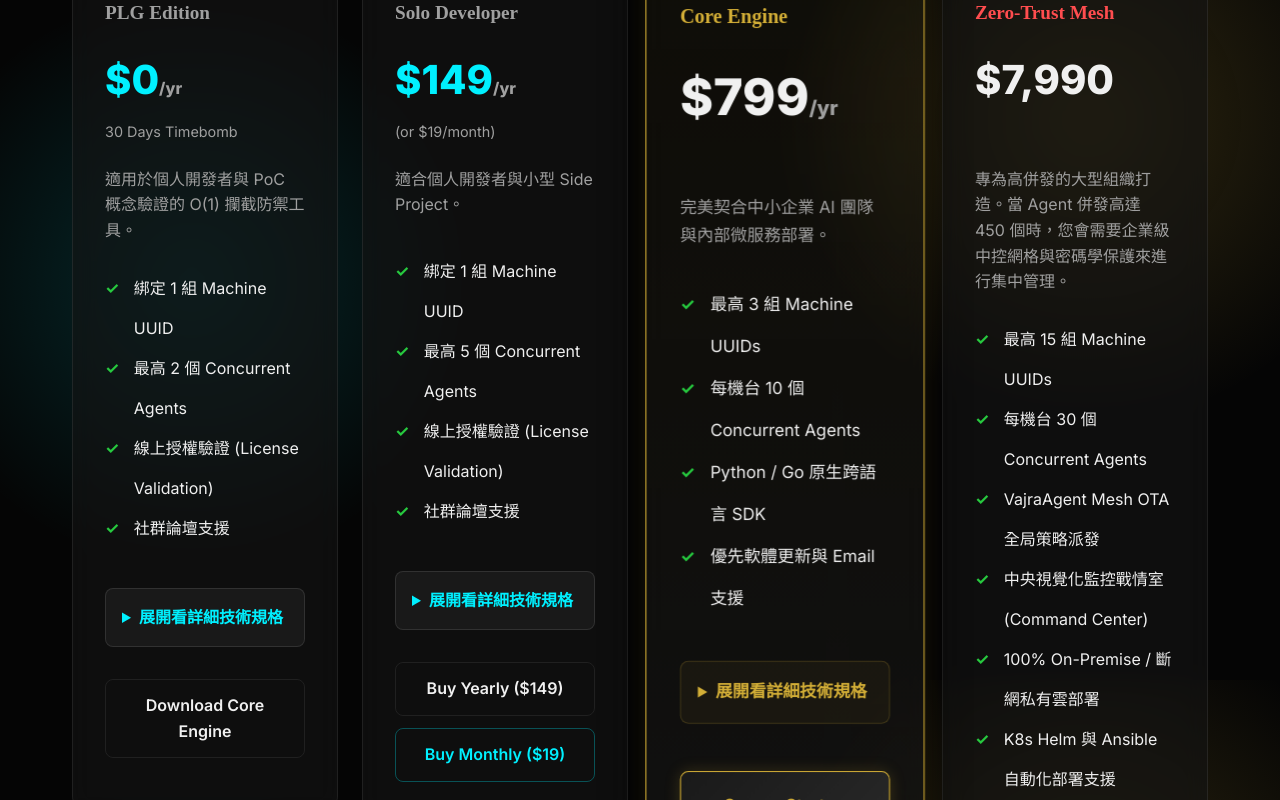
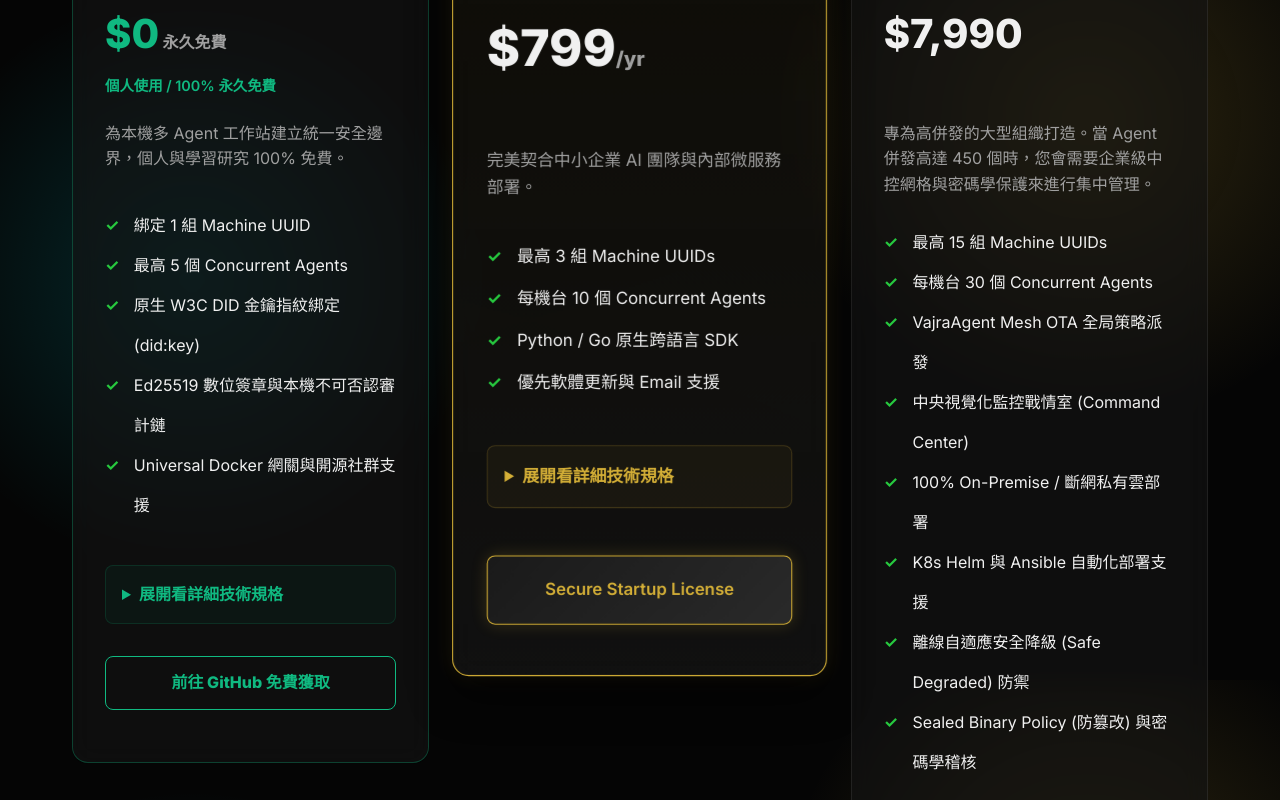
Before and after one commit to Top-Celestial-Company-Ltd/DROS-Official-Website, a React (Vite) app: page /pricing in a window 1280 px wide. Shown: the part 920-1720 px from the top of the page. Built offline with nearby package versions, Linux system fonts and the light colour scheme.

Commit message:
feat(pricing): remove Free-Trial, update Hacker to Free for Personal/Non-Commercial with GitHub link, remove Free-Trial from matrix table

```diff
--- a/src/locales/en/pricing.json
+++ b/src/locales/en/pricing.json
@@ -6,36 +6,22 @@
   "subtitle": "Eradicate hallucinations and injection attacks at the root. Upgrade your Enterprise AI infrastructure to an OS-level execution governance standard.",
   "early_adopter": "<strong style='color: var(--accent-gold)'>Early Adopter Pricing:</strong> We are currently in the V3 rollout phase. Enterprise licenses will increase to <strong>$15,000/yr</strong> in Q4 2026. Lock in your license before the price hike!",
   "tiers": {
-    "free_trial": {
-      "name": "VajraClaw Free-Trial <br/><span style='font-size: 1.2rem; color: #a0a0a0'>PLG Edition</span>",
+    "hacker": {
+      "name": "VajraClaw Hacker <br/><span style='font-size: 1.2rem; color: #10b981'>Community (Non-Commercial)</span>",
       "price_yearly": "$0",
-      "price_monthly": "30 Days Timebomb",
-      "desc": "A high-performance O(1) execution gate designed for independent developers and PoC validation.",
-      "features": [
-        "1 Machine UUID Binding",
-        "Max 2 Concurrent Agents",
-        "Online License Validation",
-        "Community forum support"
-      ],
-      "details_title": "View Technical Specs",
-      "details_content": "<p><strong>Target Audience</strong>: A lightweight, blazingly fast, embeddable developer toolkit focused on delivering constant-time evaluation (<0.02ms) at runtime.<br/><strong>Core Mechanisms:</strong></p><ul style='list-style-type: disc; margin-left: 20px;'><li><strong>O(1) Bitmap Engine</strong>: Native compilation, runtime latency under 0.02ms.</li><li><strong>Strict Fail-Closed</strong>: Triggers OS-level Panic immediately.</li><li><strong>DevEx</strong>: Compiles Vajra DSL for instant deployment.</li></ul>",
-      "btn": "Download Core Engine"
-    },
-    "hacker": {
-      "name": "VajraClaw Hacker <br/><span style='font-size: 1.2rem; color: #a0a0a0'>Solo Developer</span>",
-      "price_yearly": "$149",
-      "price_monthly": "(or $19/month)",
-      "desc": "Ideal for solo developers and small side projects.",
+      "price_unit": " Free Forever",
+      "price_monthly": "Personal Use / 100% Free Forever",
+      "desc": "Enforces a unified execution governance boundary for local multi-agent workstations. 100% Free for personal and research use.",
       "features": [
         "1 Machine UUID Binding",
         "Max 5 Concurrent Agents",
-        "Online License Validation",
-        "Community forum support"
+        "Native W3C DID Key Fingerprinting (did:key)",
+        "Ed25519 Signatures & Local Tamper-Evident Audit Chain",
+        "Universal Docker Gateway & Open Source Support"
       ],
       "details_title": "View Technical Specs",
-      "details_content": "<p><strong>Hacker vs. Free Trial — Key Differences</strong>: Hacker is the first paid subscription tier, removing all restrictions of the Free Trial.</p><ul style='list-style-type: disc; margin-left: 20px;'><li><strong>⏱️ No Time Limit</strong>: Unlike the Free Trial's 30-day timebomb, your annual subscription is perpetual until the next renewal cycle.</li><li><strong>🤖 5 Concurrent Agents</strong>: Upgraded from Free Trial's 2 agents — supports more complex multi-agent workflows.</li><li><strong>O(1) Bitmap Engine</strong>: Native compilation, runtime validation latency under 0.02ms.</li><li><strong>Strict Fail-Closed</strong>: Triggers OS-level Panic immediately — cannot be bypassed by LLM semantic manipulation.</li><li><strong>Priority Software Updates</strong>: First access to security patches and new feature rollouts.</li></ul>",
-      "btn_yearly": "Buy Yearly ($149)",
-      "btn_monthly": "Buy Monthly ($19)"
+      "details_content": "<p><strong>Target Audience</strong>: A deterministic runtime security shield designed for solo developers, hackers, and researchers building local multi-agent workstations.<br/><strong>Core Mechanisms:</strong></p><ul style='list-style-type: disc; margin-left: 20px;'><li><strong>🛡️ 100% Free Forever (Non-Commercial)</strong>: No credit card, no license server required. Bootstraps locally.</li><li><strong>🤖 5 Concurrent Agents</strong>: Protects DSH, AGY, Codex, Claude Code, Cursor, and OpenClaw simultaneously.</li><li><strong>⚡ O(1) Constant-Time Kernel</strong>: Sub-microsecond (<1μs) bitmap circuit breaking against unauthorized tool calls.</li><li><strong>🪪 RFC-010 Open Passport</strong>: Native W3C did:key cryptographic identity issued locally.</li><li><strong>🐙 Open Source Community</strong>: Maintained by Top-Celestial open source community.</li></ul>",
+      "btn": "Get on GitHub (Free)"
     },
     "startup": {
       "badge": "RECOMMENDED",
@@ -81,24 +67,23 @@
     "title": "Full Feature Comparison Matrix",
     "subtitle": "Compare all security capabilities across tiers — choose the protection level your AI infrastructure deserves",
     "col_feature": "Security Feature / Spec",
-    "col_free": "⚪ Free Trial",
-    "col_hacker": "🟢 Hacker",
+    "col_hacker": "🟢 Hacker (Non-Commercial)",
     "col_startup": "🔵 Startup",
     "col_enterprise": "🟣 Enterprise",
     "col_sovereign": "👑 Sovereign",
     "rows": [
-      ["Target Audience", "Personal PoC", "Solo Developer", "SME AI Teams", "Large Enterprise", "Finance / Defense / Critical Infra"],
-      ["License Term", "1-Month Trial", "Annual Subscription", "Annual Subscription", "Annual Subscription", "Project Contract"],
-      ["Machine UUIDs", "1", "1", "3", "15", "Unlimited"],
-      ["Concurrent Agents", "2", "5", "30 (3×10)", "450 (15×30)", "Unlimited (Swarm)"],
-      ["VajraAgent UI Console Tier", "Single Agent Passport Console", "Single Agent Passport Console", "Single Agent Passport Console", "Enterprise Bidirectional Permission Control (DIT Issuance & Capability Toggles)", "Full Swarm Command Center (1ms Global Kill-Switch)"],
-      ["Pillar 1: Principal (RFC-010 Passport / DIT)", "✅ 30-Day Trial Token", "✅ Single Agent DIT", "✅ Bidirectional Role Tagging", "✅ Enterprise Hierarchical PKI Issuance", "✅ Sovereign Cross-Domain DID"],
-      ["Pillar 2: Authorization (Capability Bitmaps)", "✅ $O(1)$ Bit Vector", "✅ $O(1)$ Bit Vector", "✅ Visual Toggles & Dynamic Bitmaps", "✅ Enterprise 256-bit Matrix", "✅ Hardware SIMD Bitmask"],
-      ["Pillar 3: Tool/Action Bound (C-ABI Hard Block)", "✅ $26.1\\ \\mu\\text{s}$ In-Band Intercept", "✅ $26.1\\ \\mu\\text{s}$ In-Band Intercept", "✅ $26.1\\ \\mu\\text{s}$ In-Band Intercept", "✅ $26.1\\ \\mu\\text{s}$ In-Band Intercept", "✅ $26.1\\ \\mu\\text{s}$ eBPF/FPGA Intercept"],
-      ["Pillar 4: Policy Gate (Redaction / HITL / ZKP)", "❌", "❌", "✅ PII Redaction & HITL Hold", "✅ Full ZKP-Lite & HITL Hold", "✅ Defense-Grade Dual Sign-off"],
-      ["Pillar 5: Audit Log (Merkle Hash Chain)", "❌", "❌", "✅ Local Immutable Provenance", "✅ SHA-256 Merkle Chain + Ed25519", "✅ Distributed Multi-Server Chain"],
-      ["Pillar 6: Revocation (<1μs RCU Instant Revoke)", "❌", "❌", "✅ 1-Click Blacklist Button", "✅ 1-Click $<1\\ \\mu\\text{s}$ RCU Revoke (HTTP 403)", "✅ Full Swarm 1ms Tactical Kill-Switch"],
-      ["Deployment Target", "Local PC", "Local / Docker", "VM / NAS", "K8s / GKE / On-Premise", "Air-Gapped / Sovereign Cloud"]
+      ["Target Audience", "Solo Dev / Research (Non-Commercial)", "10~50 Dev Startup Teams", "Large Enterprise / Listed Co.", "Finance / Defense / Critical Infra"],
+      ["License Term", "Free Forever", "Annual Subscription", "Annual Subscription", "Project Contract"],
+      ["Machine UUIDs", "1", "3", "15", "Unlimited"],
+      ["Concurrent Agents", "5", "30 (3×10)", "450 (15×30)", "Unlimited (Swarm)"],
+      ["VajraAgent UI Console Tier", "Single Agent Passport Console", "Single Agent Passport Console", "Enterprise Bidirectional Permission Control (DIT Issuance & Capability Toggles)", "Full Swarm Command Center (1ms Global Kill-Switch)"],
+      ["Pillar 1: Principal (RFC-010 Passport / DIT)", "✅ Native W3C did:key Token", "✅ Bidirectional Role Tagging", "✅ Enterprise Hierarchical PKI Issuance", "✅ Sovereign Cross-Domain DID"],
+      ["Pillar 2: Authorization (Capability Bitmaps)", "✅ $O(1)$ Bit Vector", "✅ Visual Toggles & Dynamic Bitmaps", "✅ Enterprise 256-bit Matrix", "✅ Hardware SIMD Bitmask"],
+      ["Pillar 3: Tool/Action Bound (C-ABI Hard Block)", "✅ $26.1\\ \\mu\\text{s}$ In-Band Intercept", "✅ $26.1\\ \\mu\\text{s}$ In-Band Intercept", "✅ $26.1\\ \\mu\\text{s}$ In-Band Intercept", "✅ $26.1\\ \\mu\\text{s}$ eBPF/FPGA Intercept"],
+      ["Pillar 4: Policy Gate (Redaction / HITL / ZKP)", "❌", "✅ PII Redaction & HITL Hold", "✅ Full ZKP-Lite & HITL Hold", "✅ Defense-Grade Dual Sign-off"],
+      ["Pillar 5: Audit Log (Merkle Hash Chain)", "✅ Local Ed25519 Signed Log", "✅ Local Immutable Provenance", "✅ SHA-256 Merkle Chain + Ed25519", "✅ Distributed Multi-Server Chain"],
+      ["Pillar 6: Revocation (<1μs RCU Instant Revoke)", "❌", "✅ 1-Click Blacklist Button", "✅ 1-Click $<1\\ \\mu\\text{s}$ RCU Revoke (HTTP 403)", "✅ Full Swarm 1ms Tactical Kill-Switch"],
+      ["Deployment Target", "Local / Docker (Multi-Agent Gateway)", "VM / NAS Docker", "K8s / GKE / On-Premise", "Air-Gapped / Sovereign Cloud"]
     ]
   },
   "cta": {
--- a/src/locales/zh-TW/pricing.json
+++ b/src/locales/zh-TW/pricing.json
@@ -6,36 +6,22 @@
   "subtitle": "從根本解決法義幻覺與注入攻擊。為您的企業 AI 基礎設施升級至 OS 等級的執行治理標準。",
   "early_adopter": "<strong style='color: var(--accent-gold)'>Early Adopter Pricing:</strong> 我們目前處於 V3 釋出階段。企業授權將於 2026 Q4 調漲至 <strong>$15,000/yr</strong>。強烈建議在下一波調漲前鎖定您的授權！",
   "tiers": {
-    "free_trial": {
-      "name": "VajraClaw Free-Trial <br/><span style='font-size: 1.2rem; color: #a0a0a0'>PLG Edition</span>",
+    "hacker": {
+      "name": "VajraClaw Hacker <br/><span style='font-size: 1.2rem; color: #10b981'>社群版 (非商業用途)</span>",
       "price_yearly": "$0",
-      "price_monthly": "30 Days Timebomb",
-      "desc": "適用於個人開發者與 PoC 概念驗證的 O(1) 攔截防禦工具。",
-      "features": [
-        "綁定 1 組 Machine UUID",
-        "最高 2 個 Concurrent Agents",
-        "線上授權驗證 (License Validation)",
-        "社群論壇支援"
-      ],
-      "details_title": "展開看詳細技術規格",
-      "details_content": "<p><strong>產品定位</strong>：輕量級、極速、可嵌入的開發者防護工具包，專注體驗低於 0.02ms 的極速攔截性能。<br/><strong>核心機制：</strong></p><ul style='list-style-type: disc; margin-left: 20px;'><li><strong>O(1) Bitmap 引擎</strong>：原生編譯，執行期驗證延遲低於 0.02ms。</li><li><strong>Strict Fail-Closed</strong>：直接觸發 Panic，拒絕服務。</li><li><strong>開發體驗</strong>：支援編譯 Vajra DSL，快速上手。</li></ul>",
-      "btn": "Download Core Engine"
-    },
-    "hacker": {
-      "name": "VajraClaw Hacker <br/><span style='font-size: 1.2rem; color: #a0a0a0'>Solo Developer</span>",
-      "price_yearly": "$149",
-      "price_monthly": "(or $19/month)",
-      "desc": "適合個人開發者與小型 Side Project。",
+      "price_unit": " 永久免費",
+      "price_monthly": "個人使用 / 100% 永久免費",
+      "desc": "為本機多 Agent 工作站建立統一安全邊界，個人與學習研究 100% 免費。",
       "features": [
         "綁定 1 組 Machine UUID",
         "最高 5 個 Concurrent Agents",
-        "線上授權驗證 (License Validation)",
-        "社群論壇支援"
+        "原生 W3C DID 金鑰指紋綁定 (did:key)",
+        "Ed25519 數位簽章與本機不可否認審計鏈",
+        "Universal Docker 網關與開源社群支援"
       ],
       "details_title": "展開看詳細技術規格",
-      "details_content": "<p><strong>Hacker vs. Free Trial — 核心差異</strong>：Hacker 版為第一個正式付費訂閱級別，解除試用版的所有限制。</p><ul style='list-style-type: disc; margin-left: 20px;'><li><strong>⏱️ 無時限授權</strong>：不同於 Free Trial 的 30 天炸彈，年訂閱制永久使用至下一訂閱週期。</li><li><strong>🤖 5 個 Concurrent Agents</strong>：從 Free Trial 的 2 個提升至 5 個，支援更複雜的 Side Project 工作流。</li><li><strong>O(1) Bitmap 引擎</strong>：原生編譯，執行期驗證延遲低於 0.02ms。</li><li><strong>Strict Fail-Closed</strong>：直接觸發 OS 層 Panic，無法被 LLM 語意繞過。</li><li><strong>Priority Software Updates</strong>：優先獲得安全更新與新功能推送。</li></ul>",
-      "btn_yearly": "Buy Yearly ($149)",
-      "btn_monthly": "Buy Monthly ($19)"
+      "details_content": "<p><strong>產品定位</strong>：專為個人開發者、極客玩家打造的多 Agent 本機工作站執行期安全防線。</p><ul style='list-style-type: disc; margin-left: 20px;'><li><strong>🛡️ 100% 永久免費 (非商業用途)</strong>：免綁卡、免授權伺服器，本地即刻啟動。</li><li><strong>🤖 5 個 Concurrent Agents</strong>：守護 DSH、AGY、Codex、Claude Code、Cursor 與 OpenClaw。</li><li><strong>⚡ O(1) 常數時間微核心</strong>：原生點陣熔斷 (<1μs)，直接阻斷越權 Tool 調用。</li><li><strong>🪪 RFC-010 開放護照</strong>：本地簽發原生 W3C did:key 身分證。</li><li><strong>🐙 開源社群協作</strong>：由 Top-Celestial 官方開源庫持續維護。</li></ul>",
+      "btn": "前往 GitHub 免費獲取"
     },
     "startup": {
       "badge": "RECOMMENDED",
@@ -81,24 +67,23 @@
     "title": "完整功能規格對照表",
     "subtitle": "各版本完整安全功能一覽，選擇最符合您 AI 基礎設施需求的防護等級",
     "col_feature": "安全功能 / 規格",
-    "col_free": "⚪ Free Trial",
-    "col_hacker": "🟢 Hacker",
+    "col_hacker": "🟢 Hacker (個人非商用)",
     "col_startup": "🔵 Startup",
     "col_enterprise": "🟣 Enterprise",
     "col_sovereign": "👑 Sovereign",
     "rows": [
-      ["目標客戶", "個人試用", "個人開發者", "10~50 人新創", "中大型企業", "金融 / 國防 / 關鍵基建"],
-      ["使用期限", "1 個月試用", "年度訂閱", "年度訂閱", "年度訂閱", "專案雙向合約"],
-      ["Machine UUIDs", "1 組", "1 組", "3 組", "15 組", "無限制"],
-      ["Concurrent Agents", "2 個", "5 個", "30 個 (3×10)", "450 個 (15×30)", "無限制 (Swarm)"],
-      ["VajraAgent 主控頁控制台", "單機 Agent 護照控制台", "單機 Agent 護照控制台", "單機 Agent 護照控制台", "企業雙向權限總控台 (對內發行 DIT、對外 Capability 勾選)", "全網 Swarm 戰術指揮中心 (1ms 全網 Kill-Switch)"],
-      ["Pillar 1: Principal (RFC-010 護照 / DIT)", "✅ 30 天試用憑證", "✅ 單機 DIT 憑證", "✅ 雙向權限標籤發行", "✅ 企業階層式 PKI Token 發行", "✅ 跨國網域 Sovereign DID"],
-      ["Pillar 2: Authorization (Capability Bitmaps)", "✅ $O(1)$ 基礎位元圖", "✅ $O(1)$ 基礎位元圖", "✅ 視覺化勾選與動態 Bitmaps", "✅ 企業級 256-bit 位元矩陣", "✅ 自訂硬體級 SIMD 位元遮罩"],
-      ["Pillar 3: Tool/Action Bound (C-ABI 熔斷)", "✅ $26.1\\ \\mu\\text{s}$ 帶內硬熔斷", "✅ $26.1\\ \\mu\\text{s}$ 帶內硬熔斷", "✅ $26.1\\ \\mu\\text{s}$ 帶內硬熔斷", "✅ $26.1\\ \\mu\\text{s}$ 帶內硬熔斷", "✅ $26.1\\ \\mu\\text{s}$ 硬體 eBPF/FPGA 熔斷"],
-      ["Pillar 4: Policy Gate (動態遮蔽 / HITL / ZKP)", "❌", "❌", "✅ PII 動態遮蔽與 HITL 懸停", "✅ 完整 ZKP-Lite 零知識證明與 HITL", "✅ 國防級雙人授權與硬體門閥"],
-      ["Pillar 5: Audit Log (Merkle Hash Chain)", "❌", "❌", "✅ 本地不可篡改追溯", "✅ SHA-256 Merkle 雜湊鏈 + Ed25519 簽章", "✅ 分散式鏈上/跨伺服器稽核"],
-      ["Pillar 6: Revocation (<1μs RCU 一鍵撤銷)", "❌", "❌", "✅ 一鍵黑名單按鈕", "✅ 一鍵按鈕 $<1\\ \\mu\\text{s}$ RCU 撤銷 (HTTP 403)", "✅ 全網 1ms 戰術 Kill-Switch"],
-      ["部署環境", "Local PC", "Local / Docker", "VM / NAS", "K8s / GKE / On-Premise", "Air-Gapped / Sovereign Cloud"]
+      ["目標客戶", "個人開發者 / 研究 (非商用)", "10~50 人新創團隊", "中大型企業 / 上市公司", "金融 / 國防 / 關鍵基建"],
+      ["使用期限", "永久免費", "年度訂閱", "年度訂閱", "專案雙向合約"],
+      ["Machine UUIDs", "1 組", "3 組", "15 組", "無限制"],
+      ["Concurrent Agents", "5 個", "30 個 (3×10)", "450 個 (15×30)", "無限制 (Swarm)"],
+      ["VajraAgent 主控頁控制台", "單機 Agent 護照控制台", "單機 Agent 護照控制台", "企業雙向權限總控台 (對內發行 DIT、對外 Capability 勾選)", "全網 Swarm 戰術指揮中心 (1ms 全網 Kill-Switch)"],
+      ["Pillar 1: Principal (RFC-010 護照 / DIT)", "✅ 原生 W3C did:key 憑證", "✅ 雙向權限標籤發行", "✅ 企業階層式 PKI Token 發行", "✅ 跨國網域 Sovereign DID"],
+      ["Pillar 2: Authorization (Capability Bitmaps)", "✅ $O(1)$ 基礎位元圖", "✅ 視覺化勾選與動態 Bitmaps", "✅ 企業級 256-bit 位元矩陣", "✅ 自訂硬體級 SIMD 位元遮罩"],
+      ["Pillar 3: Tool/Action Bound (C-ABI 熔斷)", "✅ $26.1\\ \\mu\\text{s}$ 帶內硬熔斷", "✅ $26.1\\ \\mu\\text{s}$ 帶內硬熔斷", "✅ $26.1\\ \\mu\\text{s}$ 帶內硬熔斷", "✅ $26.1\\ \\mu\\text{s}$ 硬體 eBPF/FPGA 熔斷"],
+      ["Pillar 4: Policy Gate (動態遮蔽 / HITL / ZKP)", "❌", "✅ PII 動態遮蔽與 HITL 懸停", "✅ 完整 ZKP-Lite 零知識證明與 HITL", "✅ 國防級雙人授權與硬體門閥"],
+      ["Pillar 5: Audit Log (Merkle Hash Chain)", "✅ 本機 Ed25519 簽章日誌", "✅ 本地不可篡改追溯", "✅ SHA-256 Merkle 雜湊鏈 + Ed25519 簽章", "✅ 分散式鏈上/跨伺服器稽核"],
+      ["Pillar 6: Revocation (<1μs RCU 一鍵撤銷)", "❌", "✅ 一鍵黑名單按鈕", "✅ 一鍵按鈕 $<1\\ \\mu\\text{s}$ RCU 撤銷 (HTTP 403)", "✅ 全網 1ms 戰術 Kill-Switch"],
+      ["部署環境", "Local / Docker (多 Agent 網關)", "VM / NAS Docker", "K8s / GKE / On-Premise", "Air-Gapped / Sovereign Cloud"]
     ]
   },
   "cta": {
--- a/src/pages/Pricing.jsx
+++ b/src/pages/Pricing.jsx
@@ -28,42 +28,23 @@
       <div style={{background: 'linear-gradient(90deg, rgba(230, 185, 128, 0.05), rgba(230, 185, 128, 0.15), rgba(230, 185, 128, 0.05))', border: '1px solid var(--accent-gold)', padding: '1rem', borderRadius: '12px', textAlign: 'center', marginBottom: '4rem', maxWidth: '800px', marginLeft: 'auto', marginRight: 'auto', boxShadow: '0 0 20px rgba(212, 175, 55, 0.1)'}} dangerouslySetInnerHTML={{ __html: t('early_adopter') }}>
       </div>
 
-      <div className="grid-4" style={{ alignItems: 'flex-start' }}>
-        {/* Free-Trial Tier */}
-        <div className="glass-card pricing-card" style={{ padding: '2.5rem 2rem', background: 'rgba(20,20,20,0.6)' }}>
-          <h3 className="serif-font" style={{fontSize: '1.8rem', color: 'var(--text-primary)'}} dangerouslySetInnerHTML={{ __html: t('tiers.free_trial.name') }}></h3>
-          <div style={{fontSize: '2.5rem', fontWeight: 'bold', margin: '1rem 0', color: 'var(--accent-blue)'}}>{t('tiers.free_trial.price_yearly')}<span style={{fontSize:'1rem', color:'var(--text-secondary)'}}>/yr</span></div>
-          <p style={{fontSize: '0.9rem', color: 'var(--text-secondary)', marginTop: '-0.5rem', marginBottom: '1.5rem'}}>{t('tiers.free_trial.price_monthly')}</p>
-          <p style={{color: 'var(--text-secondary)', marginBottom: '1.5rem', minHeight: '60px', lineHeight: '1.6'}}>{t('tiers.free_trial.desc')}</p>
-          <ul className="check-list" style={{textAlign: 'left', marginBottom: '2.5rem', lineHeight: '2.5', color: 'var(--text-primary)'}}>
-            {t('tiers.free_trial.features', { returnObjects: true }).map((f, i) => <li key={i}>{f}</li>)}
-          </ul>
-
-          <details style={{marginBottom: '2rem', textAlign: 'left', color: 'var(--text-secondary)', background: 'rgba(255,255,255,0.05)', padding: '1rem', borderRadius: '8px', border: '1px solid rgba(255,255,255,0.1)'}}>
-            <summary style={{cursor: 'pointer', fontWeight: 'bold', outline: 'none', color: 'var(--accent-blue)'}}>{t('tiers.free_trial.details_title')}</summary>
-            <div style={{marginTop: '1rem', fontSize: '0.9rem', lineHeight: '1.6'}} dangerouslySetInnerHTML={{ __html: t('tiers.free_trial.details_content') }}></div>
-          </details>
-
-          <a href="https://drosvajra.gumroad.com/l/nebkzs" target="_blank" rel="noopener noreferrer" className="btn btn-secondary" style={{width: '100%', display: 'block', boxSizing: 'border-box', marginBottom: '0.8rem', textAlign: 'center'}}>{t('tiers.free_trial.btn')}</a>
-        </div>
-
-        {/* Hacker Tier */}
-        <div className="glass-card pricing-card" style={{ padding: '2.5rem 2rem', background: 'rgba(20,20,20,0.6)' }}>
-          <h3 className="serif-font" style={{fontSize: '1.8rem', color: 'var(--text-primary)'}} dangerouslySetInnerHTML={{ __html: t('tiers.hacker.name') }}></h3>
-          <div style={{fontSize: '2.5rem', fontWeight: 'bold', margin: '1rem 0', color: 'var(--accent-blue)'}}>{t('tiers.hacker.price_yearly')}<span style={{fontSize:'1rem', color:'var(--text-secondary)'}}>/yr</span></div>
-          <p style={{fontSize: '0.9rem', color: 'var(--text-secondary)', marginTop: '-0.5rem', marginBottom: '1.5rem'}}>{t('tiers.hacker.price_monthly')}</p>
+      <div className="grid-3" style={{ alignItems: 'flex-start', display: 'grid', gridTemplateColumns: 'repeat(auto-fit, minmax(280px, 1fr))', gap: '2rem' }}>
+        {/* Hacker Tier (Free for Personal / Non-Commercial Use) */}
+        <div className="glass-card pricing-card" style={{ padding: '2.5rem 2rem', background: 'rgba(20,20,20,0.6)', border: '1px solid rgba(16, 185, 129, 0.3)' }}>
+          <h3 className="serif-font" style={{fontSize: '1.8rem', color: '#10b981'}} dangerouslySetInnerHTML={{ __html: t('tiers.hacker.name') }}></h3>
+          <div style={{fontSize: '2.5rem', fontWeight: 'bold', margin: '1rem 0', color: '#10b981'}}>{t('tiers.hacker.price_yearly')}<span style={{fontSize:'1rem', color:'var(--text-secondary)'}}>{t('tiers.hacker.price_unit')}</span></div>
+          <p style={{fontSize: '0.9rem', color: '#10b981', marginTop: '-0.5rem', marginBottom: '1.5rem', fontWeight: '600'}}>{t('tiers.hacker.price_monthly')}</p>
           <p style={{color: 'var(--text-secondary)', marginBottom: '1.5rem', minHeight: '60px', lineHeight: '1.6'}}>{t('tiers.hacker.desc')}</p>
           <ul className="check-list" style={{textAlign: 'left', marginBottom: '2.5rem', lineHeight: '2.5', color: 'var(--text-primary)'}}>
             {t('tiers.hacker.features', { returnObjects: true }).map((f, i) => <li key={i}>{f}</li>)}
           </ul>
 
-          <details style={{marginBottom: '2rem', textAlign: 'left', color: 'var(--text-secondary)', background: 'rgba(255,255,255,0.05)', padding: '1rem', borderRadius: '8px', border: '1px solid rgba(255,255,255,0.1)'}}>
-            <summary style={{cursor: 'pointer', fontWeight: 'bold', outline: 'none', color: 'var(--accent-blue)'}}>{t('tiers.hacker.details_title')}</summary>
+          <details style={{marginBottom: '2rem', textAlign: 'left', color: 'var(--text-secondary)', background: 'rgba(16, 185, 129, 0.05)', padding: '1rem', borderRadius: '8px', border: '1px solid rgba(16, 185, 129, 0.15)'}}>
+            <summary style={{cursor: 'pointer', fontWeight: 'bold', outline: 'none', color: '#10b981'}}>{t('tiers.hacker.details_title')}</summary>
             <div style={{marginTop: '1rem', fontSize: '0.9rem', lineHeight: '1.6'}} dangerouslySetInnerHTML={{ __html: t('tiers.hacker.details_content') }}></div>
           </details>
 
-          <a href="https://drosvajra.gumroad.com/l/vajraclaw-hacker" target="_blank" rel="noopener noreferrer" className="btn btn-secondary" style={{width: '100%', display: 'block', boxSizing: 'border-box', marginBottom: '0.8rem', textAlign: 'center'}}>{t('tiers.hacker.btn_yearly')}</a>
-          <a href="https://drosvajra.gumroad.com/l/vajraclaw-hacker" target="_blank" rel="noopener noreferrer" className="btn btn-secondary" style={{width: '100%', display: 'block', boxSizing: 'border-box', background: 'transparent', border: '1px solid rgba(0, 240, 255, 0.3)', color: 'var(--accent-blue)', textAlign: 'center'}}>{t('tiers.hacker.btn_monthly')}</a>
+          <a href="https://github.com/Top-Celestial-Company-Ltd/dsh-dros-vajraclaw" target="_blank" rel="noopener noreferrer" className="btn" style={{width: '100%', display: 'block', boxSizing: 'border-box', marginBottom: '0.8rem', textAlign: 'center', background: 'transparent', border: '1px solid #10b981', color: '#10b981', fontWeight: 'bold'}}>{t('tiers.hacker.btn')}</a>
         </div>
 
         {/* Startup Tier (Recommended) */}
@@ -259,8 +240,8 @@
           <table style={{width: '100%', borderCollapse: 'collapse', fontSize: '0.88rem', minWidth: '700px'}}>
             <thead>
               <tr style={{background: 'rgba(255,255,255,0.04)'}}>
-                {['matrix.col_feature','matrix.col_free','matrix.col_hacker','matrix.col_startup','matrix.col_enterprise','matrix.col_sovereign'].map((key, i) => (
-                  <th key={i} style={{padding: '1rem 0.8rem', textAlign: i === 0 ? 'left' : 'center', fontWeight: 'bold', color: i === 3 ? 'var(--accent-gold)' : 'var(--text-primary)', borderBottom: '1px solid rgba(255,255,255,0.1)', whiteSpace: 'nowrap'}}>
+                {['matrix.col_feature','matrix.col_hacker','matrix.col_startup','matrix.col_enterprise','matrix.col_sovereign'].map((key, i) => (
+                  <th key={i} style={{padding: '1rem 0.8rem', textAlign: i === 0 ? 'left' : 'center', fontWeight: 'bold', color: i === 1 ? '#10b981' : i === 2 ? 'var(--accent-gold)' : 'var(--text-primary)', borderBottom: '1px solid rgba(255,255,255,0.1)', whiteSpace: 'nowrap'}}>
                     {t(key)}
                   </th>
                 ))}
```
